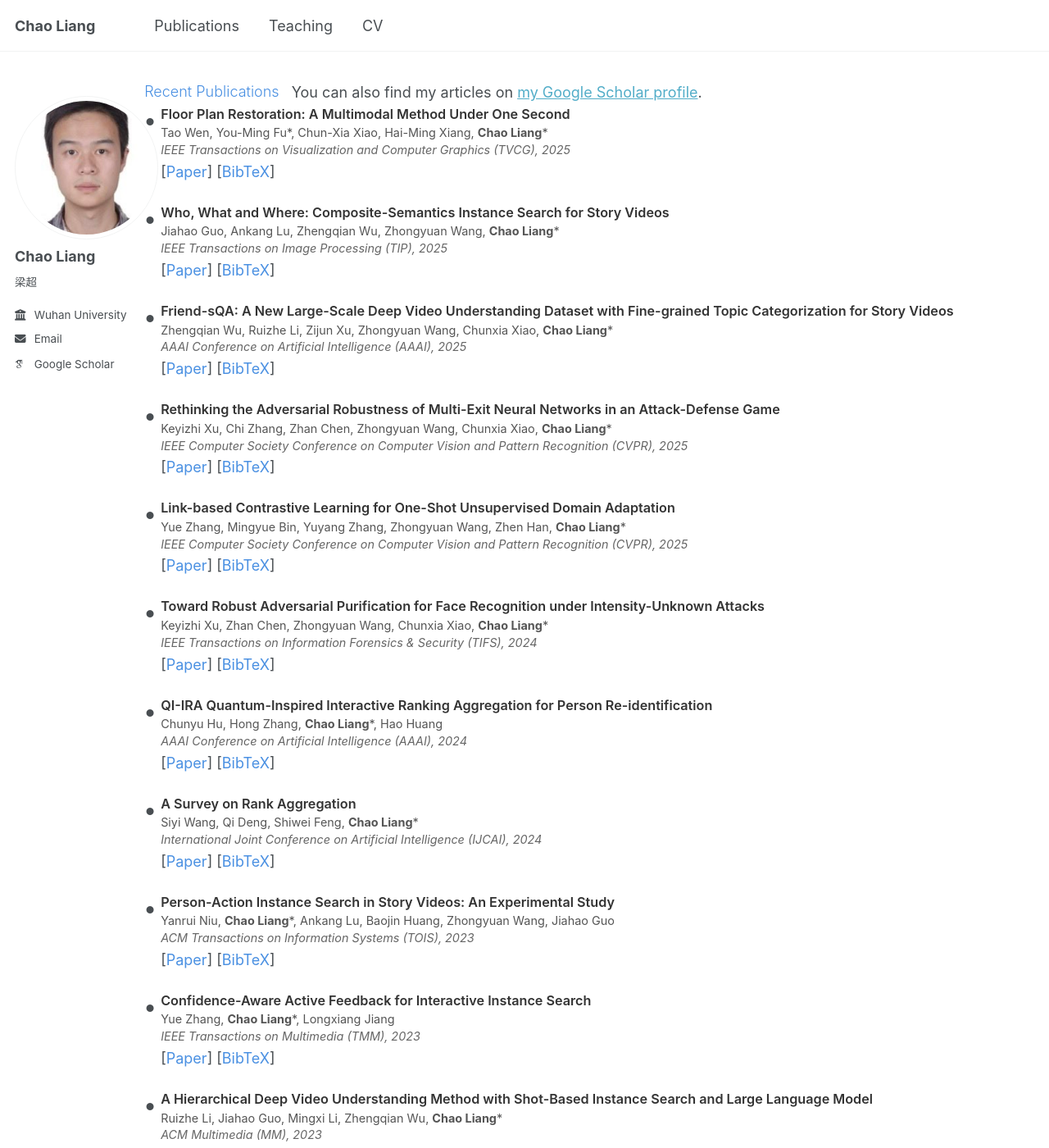
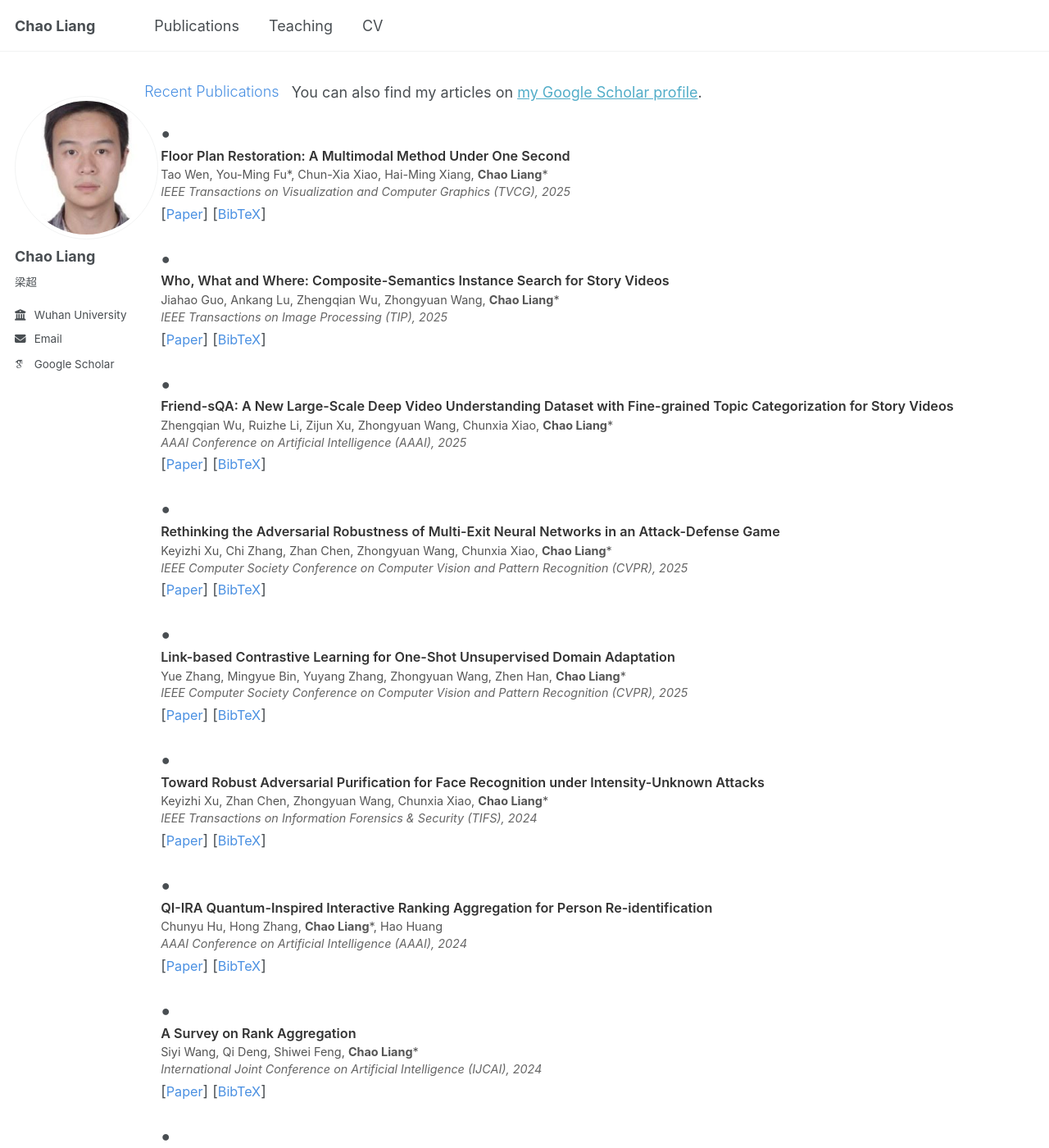
Before and after one commit to zhangsipng/page.github.io, a Jekyll site: the page built from _pages/publications.html, in a window 1280 px wide and 1400 px high. Shown: the whole window at 82% size. Built offline with Jekyll 4.4.1, drawn with Linux system fonts in a browser that asks for light colours; some web fonts are replaced; a script that is not in the unit is left out.

Commit message:
Update publications.html

```diff
--- a/_pages/publications.html
+++ b/_pages/publications.html
@@ -35,11 +35,11 @@ author_profile: true
   /* 添加点符号 */
   .publication-item::before {
     content: "•";
-    position: absolute;
+
     left: 0;
     top: 0;
     font-weight: bold;
-    font-size: 1.6em;
+    font-size: 1.4em;
     line-height: 1.3;
   }
   .publication-authors {
@@ -85,6 +85,7 @@ author_profile: true
   .publication-links a {
     text-decoration: none;
     color: #4A90E2;
+    font-size: 0.9em;
   }
   .publication-links a:hover {
     text-decoration: underline;
@@ -110,6 +111,7 @@ author_profile: true
     display: flex;
     flex-wrap: wrap;
     gap: 15px;
+    margin-bottom:1em;
 }
 </style>
 
```
